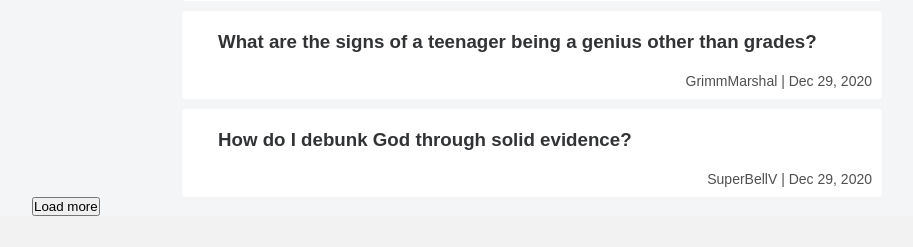
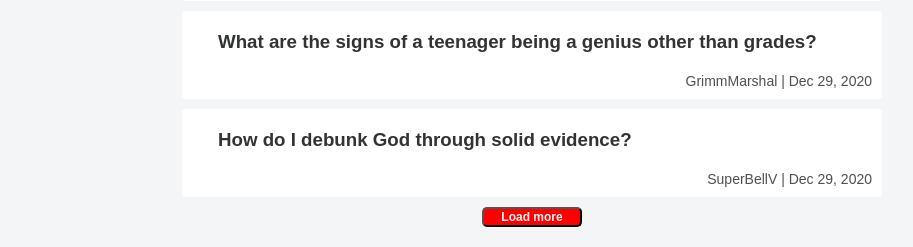
Before and after one commit to welel/ask-website, a Django app: page / in a window 1280 px wide. Shown: the part 1448-1695 px from the top of the page, without its empty margins (108-1021 px from the left). Before the commit the page ends 1664 px from the top, so only its background shows below. Run offline with Django 3.2, Linux system fonts and the light colour scheme; a user stored in the database is signed in; data comes from the database, SQL or seed files in the repository; parts of the project's set-up code (start-up, migrations or seed data) failed here and were passed over; some libraries are stand-ins or nearby versions.

Commit message:
Fixed: ajax button, singup warning messages styles.

```diff
--- a/ask/qa/static/qa/style.css
+++ b/ask/qa/static/qa/style.css
@@ -20,6 +20,7 @@ body {
 	background-color: var(--cultured);
 	font-family: sans-serif;
 	color: var(--jet);
+	padding-bottom: 20px;
 }
 
 .wrapper {
@@ -81,11 +82,6 @@ header nav li:hover {
 	color: var(--fire-engine-red);
 }
 
-#header_user {
-
-}
-
-
 
 /*--- Question-List ---*/
 
@@ -106,6 +102,27 @@ header nav li:hover {
 	padding: 0px 10px 10px 0px;
 	color: #505050;
 	font-size: 14px;
+}
+
+#load_more {
+	display: flex !important;
+	justify-content: center;
+}
+
+.ajax_button {
+	margin-top: 10px;
+	width: 100px;
+	height: 20px;
+	font-size: 12px;
+	color: whitesmoke;
+	font-weight: bold;
+	background-color: red;
+	border-radius: 5px;
+	transition: all 0.3s ease 0s;
+}
+
+.ajax_button:hover {
+	border-radius: 10px;
 }
 
 
@@ -229,6 +246,10 @@ button {
 .sign a:hover {
 	color: var(--prussian-blue);
 	text-decoration: underline;
+}
+
+.field_error {
+	padding: 5px 20px 5px 40px;
 }
 
 
--- a/ask/qa/templates/questions_list.html
+++ b/ask/qa/templates/questions_list.html
@@ -23,7 +23,7 @@
 
 	<form id='load_more' method='post' action='{% url 'load_more' %}'>
 		{% csrf_token %}
-		<input type='submit' value='Load more'/>
+		<input class="ajax_button" type='submit' value='Load more'/>
 	</form>
 
 	<script src="https://cdnjs.cloudflare.com/ajax/libs/jquery/3.3.1/jquery.min.js"></script>
```
Also changed, not shown: ask/qa/templates/signup.html (+4 -10 lines).
